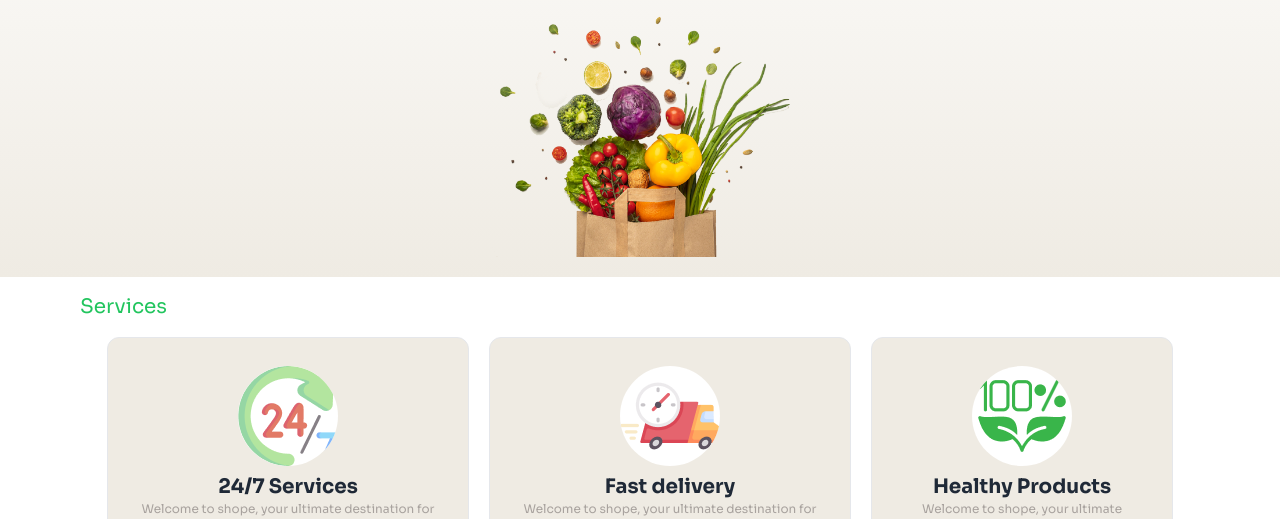
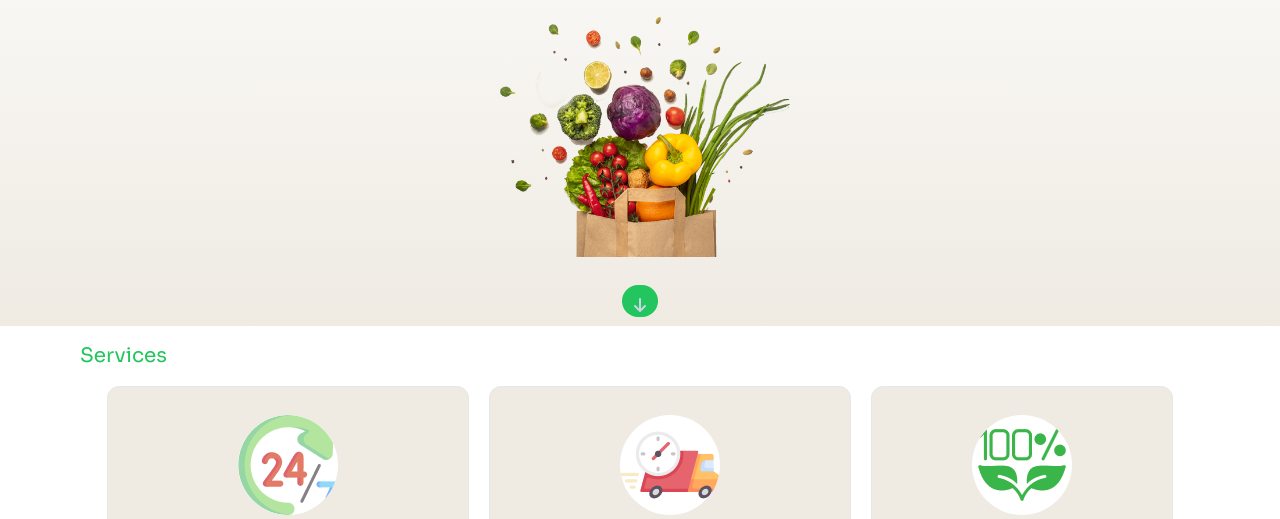
Before and after one commit to Whitey1234/nature-plater-ass-3, a plain HTML site: page index.html in a window 1280 px wide. Shown: the part 231-750 px from the top of the page. Drawn offline with nearby package versions, Linux system fonts and the light colour scheme.

Commit message:
add animation in banner section

```diff
--- a/index.html
+++ b/index.html
@@ -16,6 +16,9 @@
  <link href="https://fonts.googleapis.com/css2?family=Sora:wght@100..800&display=swap" rel="stylesheet">
  <!-- font awesome cdn -->
  <link rel="stylesheet" href="https://cdnjs.cloudflare.com/ajax/libs/font-awesome/6.7.2/css/all.min.css" integrity="sha512-Evv84Mr4kqVGRNSgIGL/F/aIDqQb7xQ2vcrdIwxfjThSH8CSR7PBEakCr51Ck+w+/U6swU2Im1vVX0SVk9ABhg==" crossorigin="anonymous" referrerpolicy="no-referrer" />
+
+ <!-- tailwind cdn -->
+ <script src="https://cdn.tailwindcss.com"></script>
 
  <!-- customize tailwindcss -->
 
@@ -122,10 +125,16 @@
             <img class="max-w-[300px] w-full" src="c2-assets/hero-vegetables.png" alt="">
 
 
+
+</div>
+<div class="text-center">
+<i class=" text-slate-300 bg-green-500 rounded-full animate-bounce w-9 h-8 py-3 ... fa-solid fa-arrow-down "></i>
 </div>
        </section>
     </header>
     <main>
+      <!-- service section -->
+
         <section class="mb-8">
 
             <h1 class="text-xl text-green-500 py-4 lg:pl-20 pl-0">Services</h1>
```
